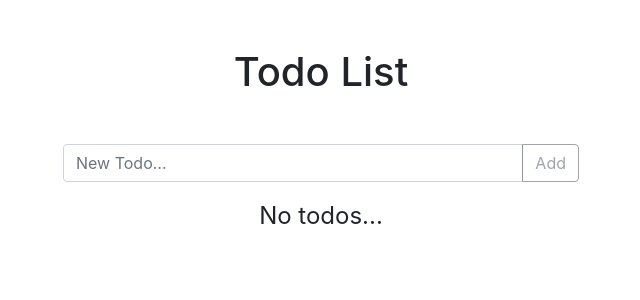
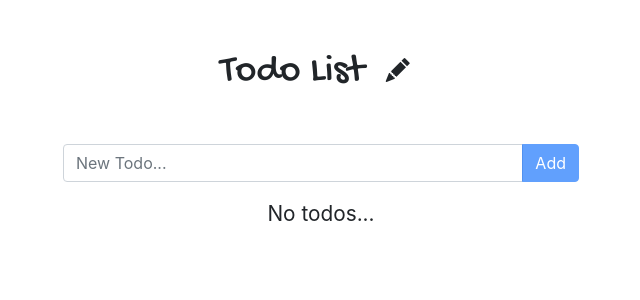
Before and after one commit to Axda-Web/to-do--app, a React (Create React App) app: page / in a window 1280 px wide. Shown: the top 300 px of the page, without its empty margins (319-959 px from the left). Built offline with nearby package versions, Linux system fonts and the light colour scheme.

Commit message:
modify components names

```diff
--- a/package.json
+++ b/package.json
@@ -10,6 +10,7 @@
     "react": "^18.0.0",
     "react-dom": "^18.0.0",
     "react-scripts": "5.0.1",
+    "redux": "^4.2.0",
     "web-vitals": "^2.1.4"
   },
   "scripts": {
--- a/public/index.html
+++ b/public/index.html
@@ -24,6 +24,13 @@
       work correctly both with client-side routing and a non-root public URL.
       Learn how to configure a non-root public URL by running `npm run build`.
     -->
+
+    <!-- Google Font -->
+    <link rel="preconnect" href="https://fonts.googleapis.com">
+    <link rel="preconnect" href="https://fonts.gstatic.com" crossorigin>
+    <link href="https://fonts.googleapis.com/css2?family=Gochi+Hand&family=Poppins:wght@600&display=swap" rel="stylesheet">
+
+
     <!-- Bootstrap -->
     <link rel="stylesheet" href="https://cdn.jsdelivr.net/npm/bootstrap-icons@1.8.1/font/bootstrap-icons.css">
     <link href="https://cdn.jsdelivr.net/npm/bootstrap@5.1.3/dist/css/bootstrap.min.css" rel="stylesheet" integrity="sha384-1BmE4kWBq78iYhFldvKuhfTAU6auU8tT94WrHftjDbrCEXSU1oBoqyl2QvZ6jIW3" crossorigin="anonymous">
--- a/src/app/App.css
+++ b/src/app/App.css
@@ -1,5 +1,10 @@
+.logo {
+  font-family: 'Gochi Hand', cursive;
+  font-size: 2.5rem;
+}
+
 .empty-message {
-  font-size: 1.5rem;
+  font-size: 1.3rem;
 }
 
 .container-sm {
--- a/src/app/App.jsx
+++ b/src/app/App.jsx
@@ -3,7 +3,7 @@ import './App.css';
 
 import AddTodo from '../components/AddTodo/AddTodo';
 import TodoList from '../components/TodoList/TodoList';
-import DeletedTodoList from '../components/DeletedToDoList/DeletedTodoList';
+import ArchivedTodoList from '../components/ArchivedToDoList/ArchivedTodoList';
 
 const  App = () => {
 
@@ -57,7 +57,8 @@ const  App = () => {
 
   return (
     <div className="container-sm text-center mt-5">
-      <h1 className='mb-5'>Todo List</h1>
+      <h1 className='mb-5 logo'>Todo List <i className="bi bi-pencil-fill pen"></i></h1>
+
       <AddTodo  todos={todos}
                 addTodo={addTodo}
               />
@@ -68,8 +69,8 @@ const  App = () => {
                                                         completeTodo={completeTodo}
                                                         />}
 
-      { archiveTodos.length > 0 && <button className="btn text-decoration-underline text-start mt-5" onClick={showArchTodos}>{showArchiveTodos ? 'Mask' : 'Show'} archive items</button> }
-      { showArchiveTodos && <DeletedTodoList  archiveTodos={archiveTodos}
+      { archiveTodos.length > 0 && <button className="btn text-decoration-underline text-start text-primary mt-5" onClick={showArchTodos}>{showArchiveTodos ? 'Mask' : 'Show'} archive items</button> }
+      { showArchiveTodos && <ArchivedTodoList  archiveTodos={archiveTodos}
                         restoreTodo={restoreTodo}
                         deleteRestoredTodo={deleteRestoredTodo}
                         />}
--- a/src/components/AddTodo/AddTodo.jsx
+++ b/src/components/AddTodo/AddTodo.jsx
@@ -40,7 +40,7 @@ const AddTodo = ({todos, addTodo}) => {
                     value={text}
                     onChange={handleInputChange}
                 />
-            <button className="btn btn-outline-secondary"
+            <button className="btn btn-primary"
                     type="button"
                     id="button-addon2"
                     disabled={text.length > 2 ? false : true}
--- a/src/components/DeletedToDoList/DeletedTodoList.jsx
+++ b/src/components/ArchivedToDoList/ArchivedTodoList.jsx
@@ -1,12 +1,12 @@
 import React from "react";
 
-import './DeletedTodoList.css'
+import './ArchivedTodoList.css'
 
-import DeletedTodoItem from "../DeletedTodoItem/DeletedTodoItem";
+import ArchivedTodoItem from "../ArchivedTodoItem/ArchivedTodoItem";
 
-const DeletedTodoList = ({archiveTodos, restoreTodo, deleteRestoredTodo}) => {
+const ArchivedTodoList = ({archiveTodos, restoreTodo, deleteRestoredTodo}) => {
 
-    const displayTodos = archiveTodos.map( todo => <DeletedTodoItem     key={todo.id + 1}
+    const displayTodos = archiveTodos.map( todo => <ArchivedTodoItem     key={todo.id + 1}
                                                                         title={todo.title}
                                                                         done={todo.done}
                                                                         id={todo.id}
@@ -21,4 +21,4 @@ const DeletedTodoList = ({archiveTodos, restoreTodo, deleteRestoredTodo}) => {
     )
 }
 
-export default DeletedTodoList
+export default ArchivedTodoList
--- a/src/components/DeletedTodoItem/DeletedTodoItem.jsx
+++ b/src/components/ArchivedTodoItem/ArchivedTodoItem.jsx
@@ -1,8 +1,8 @@
 import React from "react";
 
-import './DeletedTodoItem.css'
+import './ArchivedTodoItem.css'
 
-const DeletedTodoItem = ({title, id, done, restoreTodo, deleteRestoredTodo}) => {
+const ArchivedTodoItem = ({title, id, done, restoreTodo, deleteRestoredTodo}) => {
 
 
     const handleRestoreTodoClick = e => {
@@ -27,4 +27,4 @@ const DeletedTodoItem = ({title, id, done, restoreTodo, deleteRestoredTodo}) =>
     )
 }
 
-export default DeletedTodoItem
+export default ArchivedTodoItem
```
Also changed, not shown: src/components/ArchivedToDoList/ArchivedTodoList.css (added), src/components/ArchivedTodoItem/ArchivedTodoItem.css (added), 1 other file (tests, documents, lock files or other folders).
